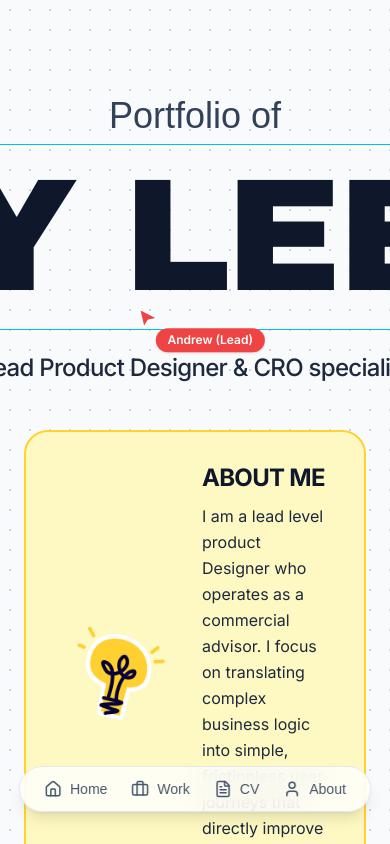
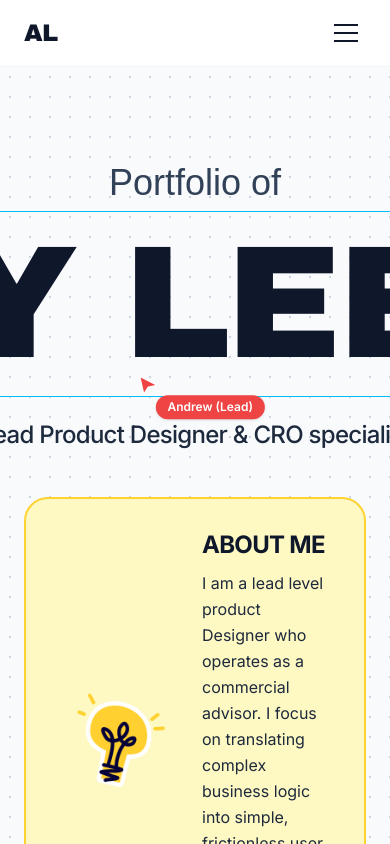
Before and after one commit to andrewleevey-ux/andrew-leevey-portfolio, a Next.js app: page / in a window 390 px wide. Shown: the top 844 px of the page. Built offline with nearby package versions, Linux system fonts and the light colour scheme; a web font is replaced by a local one.

Commit message:
feat(nav): build sticky top navigation with mobile hamburger menu

```diff
--- a/app/layout.tsx
+++ b/app/layout.tsx
@@ -39,8 +39,8 @@ export default function RootLayout({ children }: LayoutProps<"/">) {
       className={`${inter.variable} ${caveat.variable} ${archivoBlack.variable} ${justMeAgainDownHere.variable} h-full antialiased`}
     >
       <body className="min-h-full flex flex-col cursor-none">
+        <FloatingNav />
         {children}
-        <FloatingNav />
       </body>
     </html>
   );
--- a/components/FloatingNav.tsx
+++ b/components/FloatingNav.tsx
@@ -1,13 +1,16 @@
 "use client";
 
+import { useState } from "react";
 import { Home, Briefcase, FileText, User } from "lucide-react";
 import Link from "next/link";
 import { usePathname } from "next/navigation";
 
 export default function FloatingNav() {
+  const [isOpen, setIsOpen] = useState(false);
   const pathname = usePathname();
 
   const handleHomeClick = (e: React.MouseEvent<HTMLAnchorElement>) => {
+    setIsOpen(false);
     if (pathname === "/") {
       e.preventDefault();
       window.scrollTo({ top: 0, behavior: "smooth" });
@@ -15,32 +18,90 @@ export default function FloatingNav() {
   };
 
   return (
-    <nav className="fixed bottom-8 left-1/2 -translate-x-1/2 flex items-center gap-6 bg-white/80 backdrop-blur-md px-6 py-3 rounded-full shadow-lg border border-slate-200 z-50">
+    <nav className="sticky top-0 z-50 bg-white/90 backdrop-blur-md w-full border-b border-gray-100">
+      <div className="flex justify-between items-center py-4 px-6 md:px-12">
         <Link
           href="/"
           onClick={handleHomeClick}
-        className="flex items-center gap-2 text-sm font-medium text-slate-600 hover:text-slate-900 transition-colors"
+          className="font-[family-name:var(--font-archivo-black)] text-2xl md:text-3xl uppercase tracking-tight text-slate-900 hover:text-blue-600 transition-colors"
+          style={{ fontFamily: "var(--font-archivo-black)" }}
+        >
+          AL
+        </Link>
+
+        <div className="hidden md:flex items-center gap-8">
+          <Link
+            href="/"
+            onClick={handleHomeClick}
+            className="flex items-center gap-2 text-sm font-medium text-slate-600 hover:text-blue-600 transition-colors"
           >
             <Home size={18} /> Home
           </Link>
           <Link
             href="/#work"
-        className="flex items-center gap-2 text-sm font-medium text-slate-600 hover:text-slate-900 transition-colors"
+            className="flex items-center gap-2 text-sm font-medium text-slate-600 hover:text-blue-600 transition-colors"
           >
             <Briefcase size={18} /> Work
           </Link>
           <Link
             href="/#cv"
-        className="flex items-center gap-2 text-sm font-medium text-slate-600 hover:text-slate-900 transition-colors"
+            className="flex items-center gap-2 text-sm font-medium text-slate-600 hover:text-blue-600 transition-colors"
           >
             <FileText size={18} /> CV
           </Link>
           <Link
             href="#about"
-        className="flex items-center gap-2 text-sm font-medium text-slate-600 hover:text-slate-900 transition-colors"
+            className="flex items-center gap-2 text-sm font-medium text-slate-600 hover:text-blue-600 transition-colors"
           >
             <User size={18} /> About
           </Link>
+        </div>
+
+        <button
+          type="button"
+          onClick={() => setIsOpen((prev) => !prev)}
+          aria-label="Toggle navigation menu"
+          aria-expanded={isOpen}
+          className="md:hidden flex flex-col gap-1.5 p-2"
+        >
+          <span className="w-6 h-0.5 bg-slate-900 block transition-transform" />
+          <span className="w-6 h-0.5 bg-slate-900 block transition-opacity" />
+          <span className="w-6 h-0.5 bg-slate-900 block transition-transform" />
+        </button>
+      </div>
+
+      {isOpen && (
+        <div className="md:hidden bg-white border-t border-gray-100 px-6 py-4 flex flex-col gap-4 shadow-md">
+          <Link
+            href="/"
+            onClick={handleHomeClick}
+            className="flex items-center gap-2 text-sm font-medium text-slate-600 hover:text-blue-600 transition-colors py-1"
+          >
+            <Home size={18} /> Home
+          </Link>
+          <Link
+            href="/#work"
+            onClick={() => setIsOpen(false)}
+            className="flex items-center gap-2 text-sm font-medium text-slate-600 hover:text-blue-600 transition-colors py-1"
+          >
+            <Briefcase size={18} /> Work
+          </Link>
+          <Link
+            href="/#cv"
+            onClick={() => setIsOpen(false)}
+            className="flex items-center gap-2 text-sm font-medium text-slate-600 hover:text-blue-600 transition-colors py-1"
+          >
+            <FileText size={18} /> CV
+          </Link>
+          <Link
+            href="#about"
+            onClick={() => setIsOpen(false)}
+            className="flex items-center gap-2 text-sm font-medium text-slate-600 hover:text-blue-600 transition-colors py-1"
+          >
+            <User size={18} /> About
+          </Link>
+        </div>
+      )}
     </nav>
   );
 }
```
Lines whose indentation alone changed are shown as unchanged.
